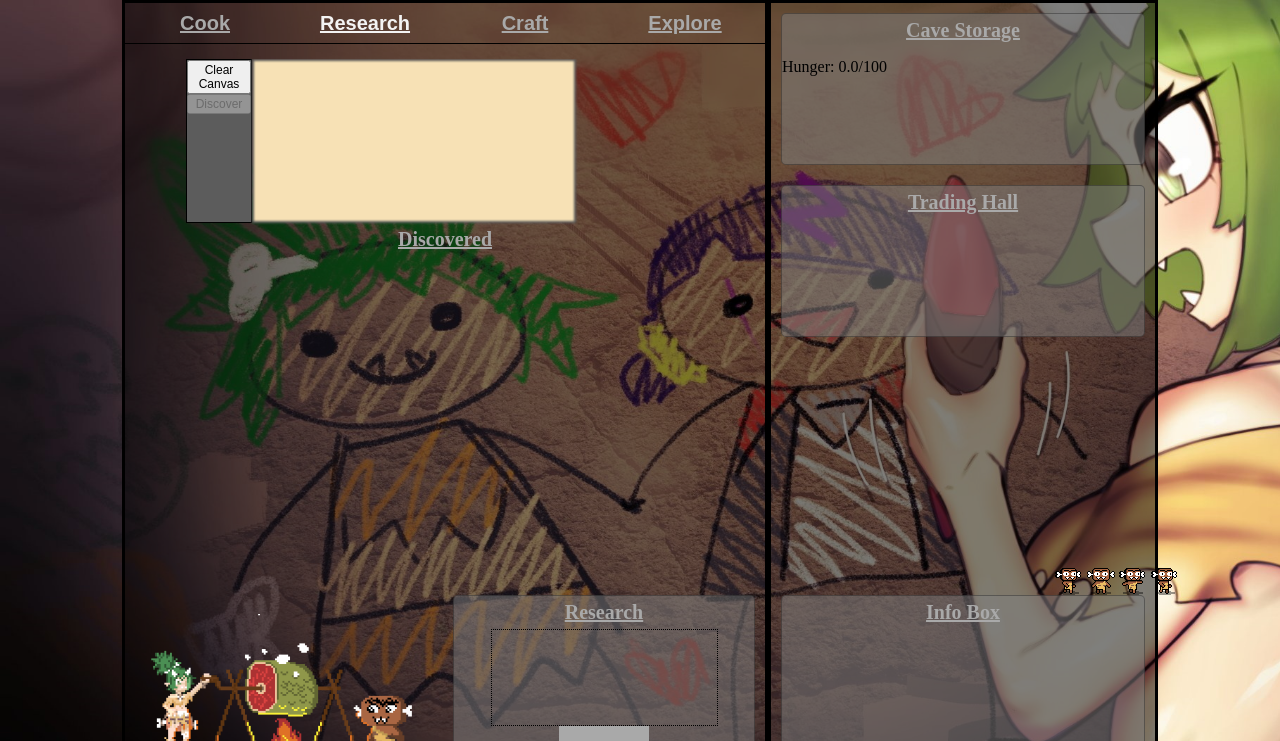
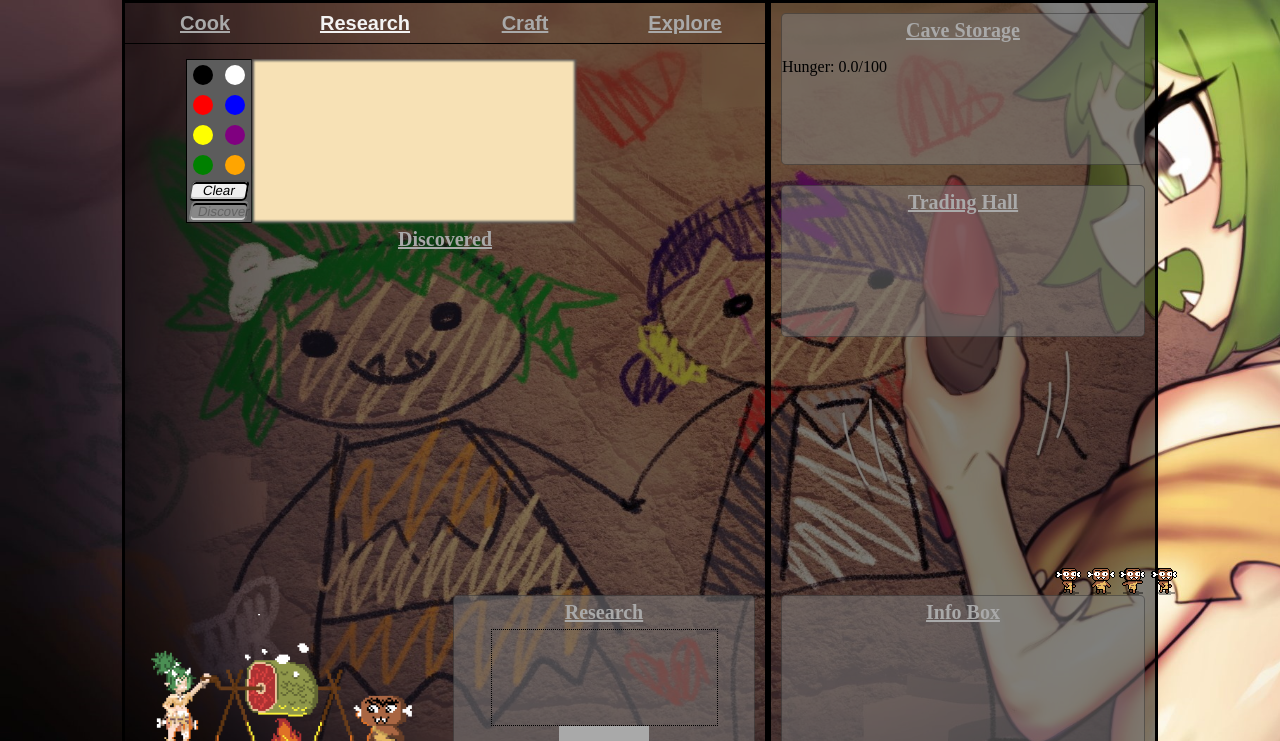
Before and after one commit to Sevrene/The-Meat-Age, a plain HTML site: page index.html in a window 1280 px wide. Shown: the top 741 px of the page. Drawn offline with Linux system fonts and the light colour scheme.

Commit message:
Implement Colour Picker

```diff
--- a/index.html
+++ b/index.html
@@ -19,8 +19,18 @@
 					<div id="research" class="tabContent scrollable">
 						<div id="canvasContainer">
 							<div id="colourPicker">
+								<div id="colours" class="scrollable">
+									<div id="black" class="colour"></div>
+									<div id="white" class="colour"></div>
+									<div id="red" class="colour"></div>
+									<div id="blue" class="colour"></div>
+									<div id="yellow" class="colour"></div>
+									<div id="purple" class="colour"></div>
+									<div id="green" class="colour"></div>
+									<div id="orange" class="colour"></div>
+								</div>
 								<div id="canvasButtonContainer">
-									<button id="clearCanvasBtn">Clear Canvas</button>
+									<button id="clearCanvasBtn">Clear</button>
 									<button id="discoverBtn">Discover</button>
 								</div>
 							</div>
--- a/logic.js
+++ b/logic.js
@@ -43,6 +43,7 @@ Game.launch = function() {
 			var canvasContainer = document.getElementById("canvasContainer");
 			var canvas = document.getElementById("drawingCanvas");
 			var ctx = canvas.getContext("2d");
+			const dot = document.getElementById("canvasCursor");
 
 			var discoverBtn = document.getElementById("discoverBtn");
 			discoverBtn.disabled = true;
@@ -70,8 +71,8 @@ Game.launch = function() {
 				Game.canvas.resizeCanvas();
 			});
 
-            Game.canvas.setColor = function() {
-                ctx.strokeStyle = "black";
+            Game.canvas.setColor = function(colour) {
+                ctx.strokeStyle = colour;
             }
             Game.canvas.setStroke = function() {
                 ctx.lineWidth = 5;
@@ -90,6 +91,12 @@ Game.launch = function() {
 					discoverBtn.disabled = true;
 				}
 			});
+			canvas.addEventListener("mouseenter", function() {
+				dot.style.visibility = "visible";
+			});
+			canvas.addEventListener("mouseleave", function() {
+				dot.style.visibility = "hidden";
+			});
 			canvas.addEventListener("mousedown", function(e) {
 				drawing = true;
 				var rect = canvas.getBoundingClientRect()
@@ -97,6 +104,9 @@ Game.launch = function() {
 				lastY = e.clientY - rect.top;
 			});
 			canvas.addEventListener("mousemove", function(e) {
+				dot.style.left = e.pageX+'px';
+				dot.style.top = e.pageY+'px';
+
                 drawing = e.buttons == 1;
 				if (drawing) {
 					var rect = canvas.getBoundingClientRect()
@@ -115,6 +125,14 @@ Game.launch = function() {
 			canvas.addEventListener("mouseup", function() {
 				drawing = false;
 			});
+
+			var colours = document.querySelectorAll(".colour");
+			for(const colour of colours) {
+				colour.addEventListener("click", function(e) {
+					dot.style.backgroundColor = e.target.id;
+					Game.canvas.setColor(e.target.id);
+				});
+			}
 			document.getElementById("clearCanvasBtn").addEventListener("click", function() {
 				ctx.clearRect(0, 0, canvas.width, canvas.height);
 			});
--- a/styles.css
+++ b/styles.css
@@ -105,15 +105,64 @@ Research Tab
 	max-height: 450px;
 }
 #colourPicker {
+	display: flex;
+	flex-direction: column;
 	width: 10%;
 	background-color: #5c5c5c;
 	border: 1px solid black;
+}
+#colours {
+	display: grid;
+	align-items: center;
+	justify-items: center;
+	grid-template-columns: 1fr 1fr;
+	flex: 1;
+}
+.colour {
+    width: 20px;
+    height: 20px;
+	border-radius: 50%;
+}
+#black {
+	background-color: black;
+}
+#white {
+	background-color: white;
+}
+#red {
+	background-color: red;
+}
+#blue {
+	background-color: blue;
+}
+#yellow {
+	background-color: yellow;
+}
+#purple {
+	background-color: purple;
+}
+#green {
+	background-color: green;
+}
+#orange {
+	background-color: orange;
+}
+#canvasCursor {
+	pointer-events: none;
+	cursor: none;
+	visibility: hidden;
+	position: absolute;
+    width: 8px;
+    height: 8px;
+	border-radius: 50%;
+    background-color: black;
 }
 #drawingCanvas{
 	align-self: flex-start;
 	background: linear-gradient(to right, #f7e1b5, #f7e1b5);
 	filter: blur(1px);
 	border: 2px solid #5c5c5c;
+	cursor: none;
 }
 #researchItemList {
 	display: flex;
@@ -139,8 +188,12 @@ Research Tab
 	flex-direction: column;
 }
 #discoverBtn, #clearCanvasBtn {
-	flex: 1;
-	font-size: 12px;
+	margin: 0px 3px;
+	box-shadow:
+		inset 0px 2px 0px #000,
+		inset 0px -2px 0px #ccc;
+	border-radius: 5px;
+	transform: skew(-10deg);
 }
 
 /* Discovered Research */
```
